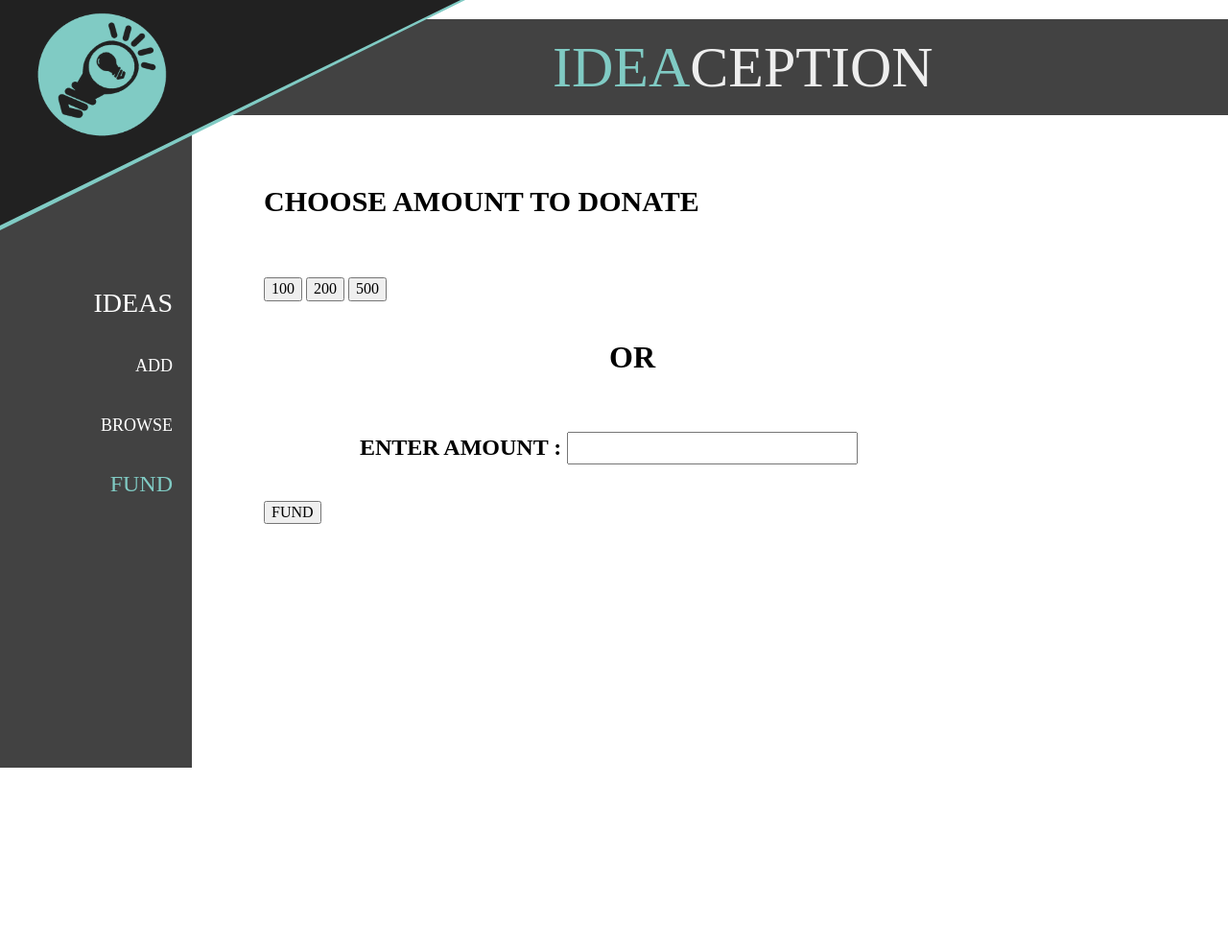
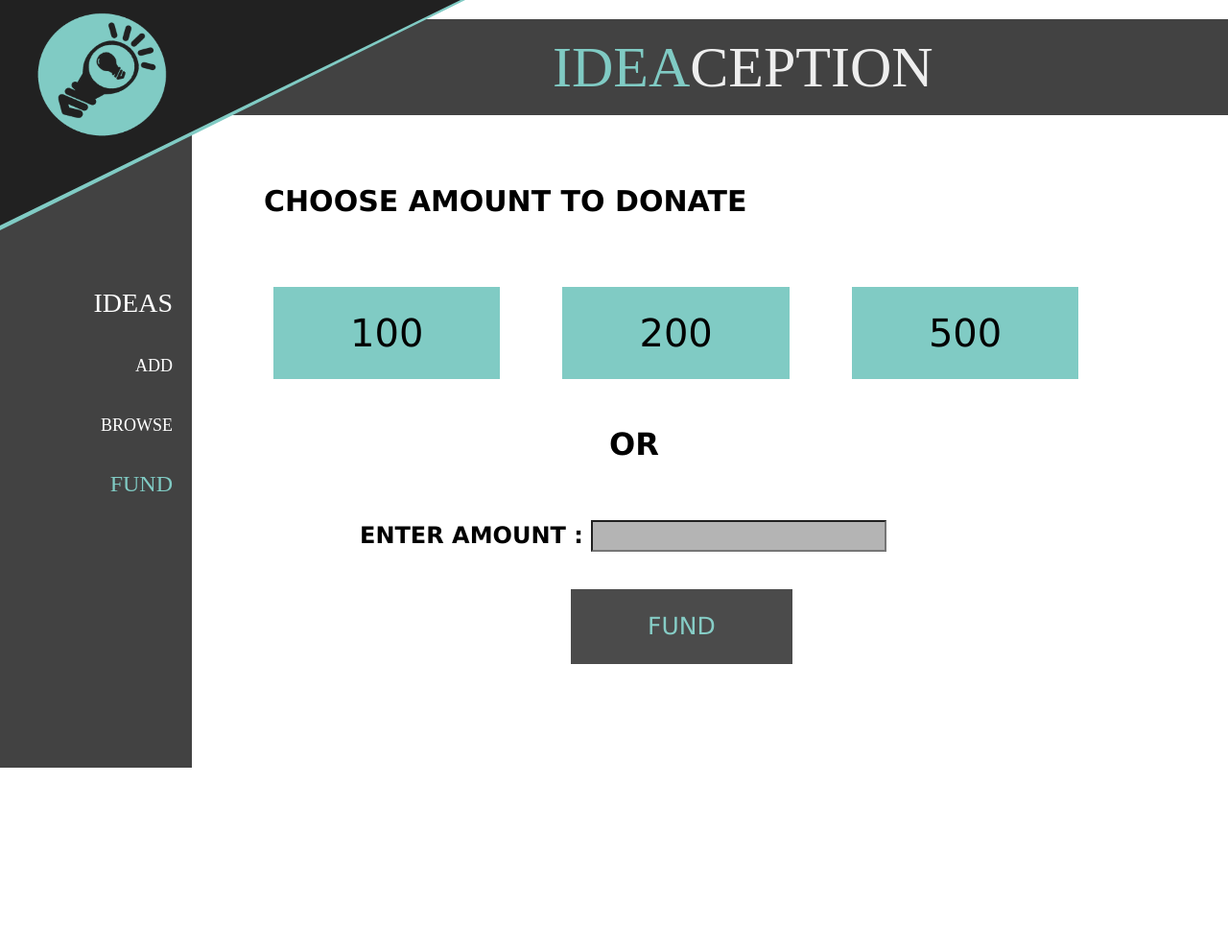
Before and after one commit to anihm136/IdeaCeption, a PHP site: page /fund.html in a window 1280 px wide. Shown: the top 990 px of the page at 96% size. Run offline with PHP 8.4, Linux system fonts and the light colour scheme.

Commit message:
CSS File for fund.html has been modified accordingly

```diff
--- a/styles/fund.css
+++ b/styles/fund.css
@@ -6,3 +6,62 @@
     pointer-events: none;
     cursor: default;
 }
+
+#main_body{
+    font-family: 'Lucida Sans', 'Lucida Sans Regular', 'Lucida Grande', 'Lucida Sans Unicode', Geneva, Verdana, sans-serif;
+}
+
+
+.fund_button{
+    background-color: #80CBC4;
+    border: none;
+    text-align: center;
+    padding: 25px 80px;
+    font-size: 40px;
+    margin: 10px;
+    margin-right: 50px;
+}
+
+.fund_button:active{
+    transform: translateY(4px);
+}
+
+.fund_button:hover{
+    background-color: rgb(45, 157,207);
+    color: white;
+}
+
+#fund_submit:active{
+    transform: translateY(4px);
+
+}
+#fund_submit:hover{
+    opacity :1;
+
+}
+
+#fund_submit{
+    margin-left: 320px;
+    border: none;
+    text-align: center;
+    padding: 25px 80px;
+    font-size: 25px;
+    background-color:#424242;
+    color: #80CBC4;
+    opacity: 0.95;
+
+
+}
+#custom_fund{
+    background-color:rgb(180,180,180);
+    color: black;
+    text-align: center;
+    cursor: pointer;
+
+
+
+}
+
+#custom_fund:focus{
+    background-color:rgb(220,220,220);
+}
```
